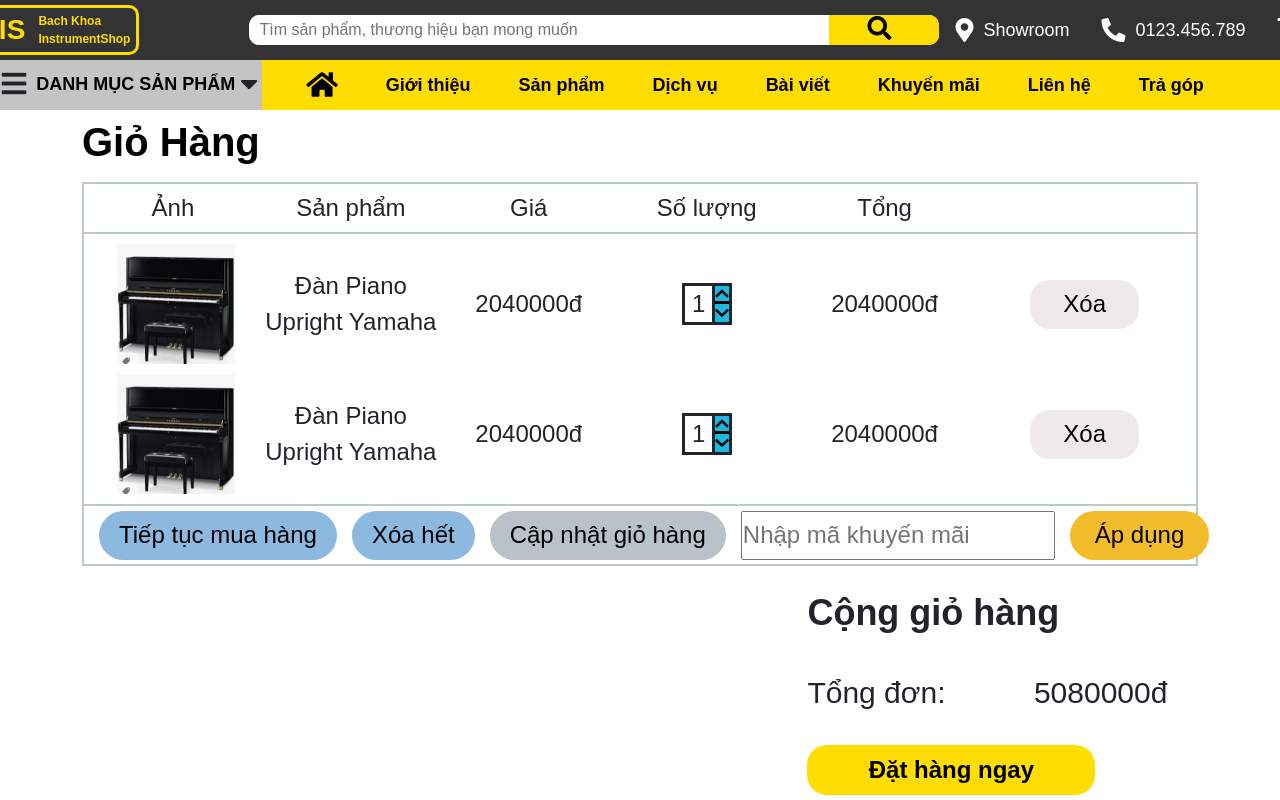
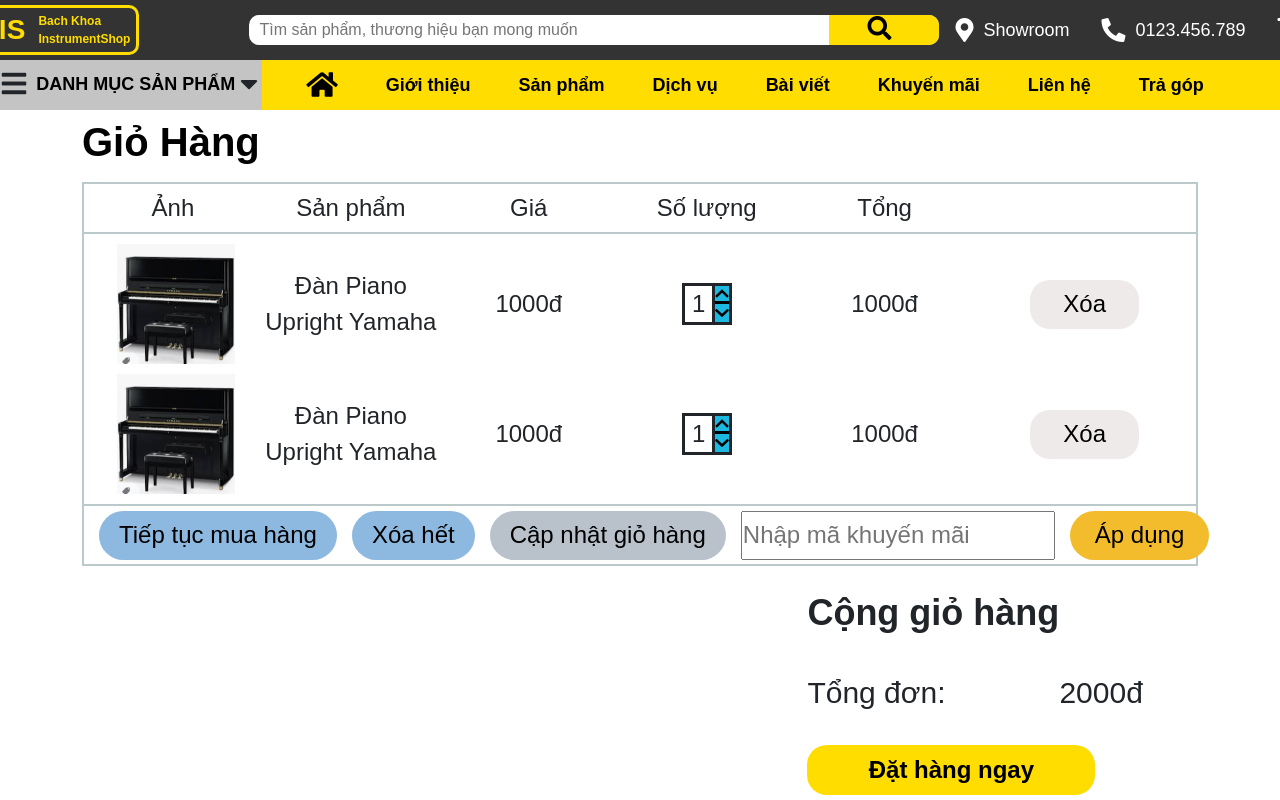
Before and after one commit to khanglenguyen192/instrumen_shop, a React (Create React App) app: page /cart in a window 1280 px wide. Shown: the top 800 px of the page. Built offline with nearby package versions, Linux system fonts and the light colour scheme.

Commit message:
Fix Cart

```diff
--- a/src/components/CartItem/CartItem.js
+++ b/src/components/CartItem/CartItem.js
@@ -6,25 +6,28 @@ import React from 'react';
 import { useState } from 'react';
 import styled from 'styled-components';
 import { FaBars } from "react-icons/fa";
+import { responsivePropType } from 'react-bootstrap/esm/createUtilityClasses';
 
 
-
-function CartItem(props){
+function CartItem({item}){
     const [amount,SetAmount] = useState(1);
     function Number_Stepper(){
       function add(){
-        SetAmount(amount + 1);
+        SetAmount(amount+1);
+        item.add();
       }
       function minus(){
-        if(amount == 1) return;
-        else
-        SetAmount(amount - 1);
+        if(amount <= 1){}
+        else {
+        SetAmount(amount-1);
+        item.minus();
+        }
       }
       return (
         <div class="Num_Stepper">
           <div class="col-1">
             <div class="item">
-            {amount}
+            {item.props.amount}
             </div>
           </div>
           <div class="col-2">
@@ -43,13 +46,13 @@ function CartItem(props){
                 Đàn Piano Upright Yamaha
             </div>
             <div class="col1">
-                {props.price}đ
+                {item.props.price}đ
             </div>
             <div class="col1">
                 <Number_Stepper/>
             </div>
             <div class="col1">
-                {props.price*amount}đ
+                {item.props.price*item.props.amount}đ
             </div>
             <div class="col2">
                 <input id="delete_button" type="button" value="Xóa"/>
--- /dev/null
+++ b/src/components/CartItem/CartItemList.js
@@ -0,0 +1,12 @@
+import React from "react";
+import CartItem from "./CartItem";
+
+export default function CartItemList ( {ItemList} ){
+    return(
+        <>
+        {
+            ItemList.map( (item) => (<CartItem item = {item}/>))
+        }
+        </>
+    );
+}
--- a/src/pages/cart.js
+++ b/src/pages/cart.js
@@ -1,11 +1,37 @@
-import React from "react";
+import React, {Component} from "react";
 import "../components/CartItem/CartPage.css";
 import { useState } from "react";
 import CartItem from "../components/CartItem/CartItem";
 import Title from "../components/title/title";
 import { Link } from "react-router-dom";
+import CartItemList from "../components/CartItem/CartItemList";
+import { FaMinus } from "react-icons/fa";
+
+class ItemInCart extends React.Component{
+  constructor(props){
+    super(props);
+    this.props.amount = 1;
+    this.add = this.add.bind(this);
+    this.setState = this.setState.bind(this);
+  }
+  add() {
+      this.props.amount++;
+    }
+  minus() {
+      this.props.amount--;
+    }
+  }
 
 const Cart = () => {
+  var ItemList = [new ItemInCart({price: "1000"}),new ItemInCart({price: "1000"})];
+  const [Sum,SetSum] = useState(TongTien());
+  function TongTien(){
+    var sum = 0;
+    for (let i=0 ; i< ItemList.length;i++){
+      sum += ItemList[i].props.price*ItemList[i].props.amount;
+    }
+    return sum;
+  }
   return (
     <div style={{ "min-height": "70vh" }}>
       <div class="container cartpage">
@@ -18,8 +44,7 @@ const Cart = () => {
             <div class="col1">Số lượng</div>
             <div class="col1">Tổng</div>
           </div>
-          <CartItem price="2040000" />
-          <CartItem price="2040000" />
+          <CartItemList ItemList={ItemList} />
           <div class="row3">
             <div class="group-1">
               <input id="button-1" type="button" value="Tiếp tục mua hàng" />
@@ -37,7 +62,7 @@ const Cart = () => {
             <div id="text">Cộng giỏ hàng</div>
             <div class="row1">
               <div class="col1"> Tổng đơn:</div>
-              <div class="col2">5080000đ</div>
+              <div class="col2">{Sum}đ</div>
             </div>
             <Link to="/payment">
               <input type="button" value="Đặt hàng ngay" />
```
Also changed, not shown: 1 other file (tests, documents, lock files or other folders).
